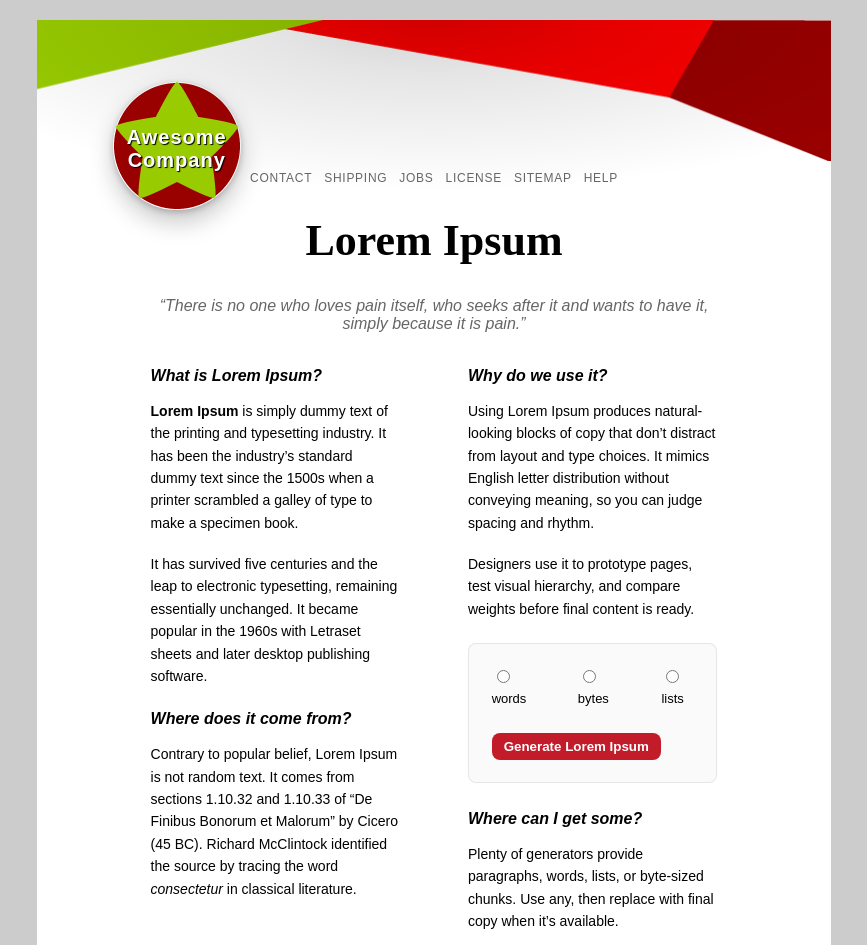
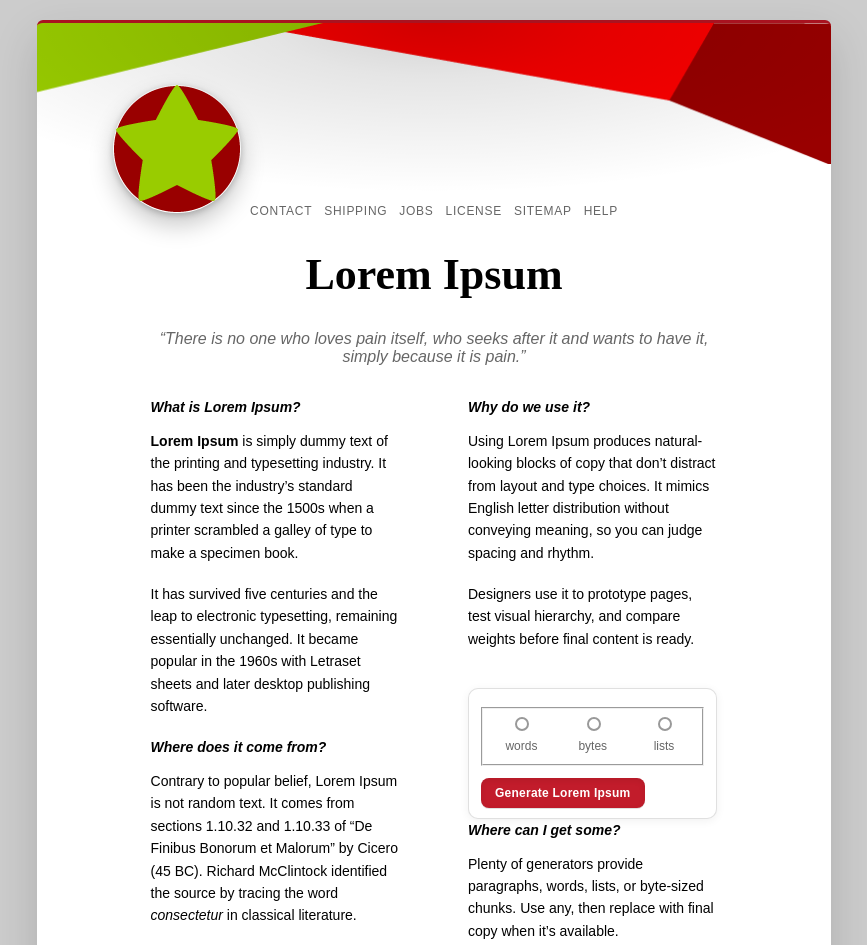
Before and after one commit to corbinlilya/M6.2Lab, a website: page index.html in a window 1280 px wide. Shown: the top 945 px of the page, without its empty margins (206-1073 px from the left). Drawn offline with Linux system fonts and the light colour scheme.

Commit message:
casedasd

```diff
--- a/css/style.css
+++ b/css/style.css
@@ -1,23 +1,25 @@
-* {
-  box-sizing: border-box;
+/* ===== Base (your originals kept) ===== */
+* { box-sizing: border-box; }
+html { font-family: sans-serif; }
+body { margin: 0; background: #ccc; }
+
+/* visually-hidden helper for the logo text */
+.vh{
+  position:absolute!important; width:1px; height:1px; padding:0; margin:-1px;
+  overflow:hidden; clip:rect(0 0 0 0); white-space:nowrap; border:0;
 }
 
-html {
-  font-family: sans-serif;
-}
-
-body {
-  margin: 0;
-  background: #ccc;
-}
-
+/* ===== Letter sheet (backgrounds preserved) ===== */
 article{
   width: 210mm;
   height: 297mm;
   margin: 20px auto;
   position: relative;
+
+  /* 3-row grid: top gutter | centered band | bottom gutter */
   display: grid;
-  grid-template-rows: 1fr auto 1fr;   /* middle row auto-sizes to your content */
+  /* LIFTED a bit higher (smaller top gutter, larger bottom gutter) */
+  grid-template-rows: minmax(8mm, 1fr) auto minmax(78mm, 1fr);
 
   background:
     url("../img/top-image.png") top center/contain no-repeat,
@@ -35,59 +37,49 @@ article{
     url("../img/top-image.png") top center/contain no-repeat,
     url("../img/bottom-image.png") bottom center/contain no-repeat,
     #fff;
+
+  /* paper chrome */
+  padding: 40mm 20mm 45mm;
+  border-top: 1mm solid #a91320;
+  border-bottom: 1mm solid #a91320;
+  border-radius: 6px;
+  box-shadow: 0 18px 45px rgba(0,0,0,.15);
 }
 
-address {
+/* footer address fixed bottom-right */
+address { position: absolute; bottom: 8mm; right: 20mm; }
+
+/* ===== Logo on h1 ===== */
+h1 {
   position: absolute;
-  bottom: 8mm;
-  right: 20mm;
+  top: 12mm; left: 20mm;
+  width: 128px; height: 128px;
+  font-size: 20px; letter-spacing: 1px; text-align: center; padding: 44px 0;
+  color: white; text-shadow: 1px 1px 1px black;
+
+  background: url("../img/logo.png") center/contain no-repeat;
+  box-shadow: 0 12px 24px rgba(0,0,0,.22), 0 2px 6px rgba(0,0,0,.20);
+  border-radius: 50%;
+  /* filter: drop-shadow(0 8px 14px rgba(0,0,0,.25)); */
 }
 
-h1 {
-  position: absolute;
-  top: 12mm;
-  left: 20mm;
-  width: 128px;
-  height: 128px;
-  font-size: 20px;
-  letter-spacing: 1px;
-  text-align: center;
-  padding: 44px 0;
-  color: white;
-  text-shadow: 1px 1px 1px black;
+/* ===== CENTERED GRID BAND ===== */
+.letter-grid{
+  grid-row: 2;                 /* middle row in the sheet grid */
+  grid-column: 1 / -1;
+  margin: 0;
+  height: auto;
+  align-self: center;
+  justify-self: center;
+  width: 100%;
 
-  /* logo as background image */
-  background: url("../img/logo.png") center/contain no-repeat;
-
-
-  /* Method 1: subtle drop shadow via CSS filter */
-  /* filter: drop-shadow(0 8px 14px rgba(0,0,0,.25)); */
-  box-shadow: 0 12px 24px rgba(0,0,0,.22), 0 2px 6px rgba(0,0,0,.20);
-  border-radius: 50%;
-}
-
-
-/* ===== CENTERED GRID BAND (add-on) ===== */
-
-/* Outer grid: gutters | fixed-width center | gutter */
-/* Center the entire content band vertically in the article */
-.letter-grid {
+  /* gutters | fixed-width center | gutters */
   display: grid;
   grid-template-columns: 1fr minmax(120mm, 150mm) 1fr;
   row-gap: 8mm;
-
-  /* center block vertically & horizontally */
-  place-items: center;
-  grid-template-rows: auto auto auto auto;
-  height: calc(100% - 80mm); /* leaves room for top + bottom art */
-  margin: 40mm 0;            /* pushes content away from header/footer */
 }
 
-/* keep children aligned to the middle column */
-.letter-grid > * {
-  grid-column: 2;
-  width: 100%;  /* stretch to column width */
-}
+.letter-grid > *{ grid-column: 2; width: 100%; }
 
 /* Top mini nav + title + quote */
 .mini-nav{
@@ -104,52 +96,87 @@ h1 {
 
 .page-title{
   font-family: "Times New Roman", Georgia, serif;
-  font-size: 44px;
-  font-weight: 700;
-  text-align: center;
-  margin: 0;
+  font-size: 44px; font-weight: 700;
+  text-align: center; margin: 0;
 }
-.tagline{
-  text-align: center;
-  color: #666;
-  font-style: italic;
-  margin: 0;
+.tagline{ text-align: center; color:#666; font-style: italic; margin: 0; }
+
+/* Inner content: TRUE two-column GRID */
+.content-grid{
+  display:grid;
+  grid-template-columns: 1fr 1fr;  /* left / right text columns */
+  gap: 18mm;                       /* column & row gap */
+  font-size: 14px; line-height: 1.6;
+  padding-bottom: 12mm;            /* breathing room above the footer */
 }
 
-/* Inner content: true two-column GRID */
-.content-grid{
-  display:grid;
-  grid-template-columns: 1fr 1fr; /* left / right columns */
-  gap: 18mm;                      /* column & row gap */
-  font-size: 14px;
-  line-height: 1.6;
-}
 .content-grid .col h3{
   margin: 0 0 3mm;
-  font-size: 16px;
+  font-size: 14px;
   font-style: italic;
 }
 .content-grid .col p{ margin: 0 0 5mm; }
 
-/* Small form panel sits neatly in a column */
+/* ===== Generate panel (match screenshot) ===== */
 .panel{
-  margin: 6mm 0;
-  padding: 6mm;
-  background:#fafafa;
-  border:1px solid rgba(0,0,0,.08);
-  border-radius:8px;
+  max-width: 260px;
+  margin: 10mm 0 0 auto;          /* aligns toward the right column edge */
+  padding: 10px 12px;
+  background:#fff;
+  border:1px solid rgba(0,0,0,.12);
+  border-radius:10px;
+  box-shadow: 0 2px 10px rgba(0,0,0,.06);
   font-size:13px;
-  break-inside: avoid; /* keep intact if this ever flows */
 }
-.panel .choices{ display:flex; gap: 12mm; margin: 0 0 6mm; border:0; padding:0; }
+
+/* radios in three equal cells */
+.panel .choices{
+  display: grid;
+  grid-template-columns: repeat(3, 1fr);
+  gap: 14px;
+  margin: 8px 0 12px;
+  align-items: center;
+  justify-items: center;
+}
+.panel .choices label{
+  display: grid;
+  place-items: center;
+  gap: 6px;
+  font-size: 12px;
+  color: #666;
+  cursor: pointer;
+}
+
+/* custom radio appearance */
+.panel .choices input[type="radio"]{
+  appearance: none;
+  width: 14px; height: 14px;
+  border: 2px solid #999; border-radius: 50%;
+  background: #fff; position: relative;
+}
+.panel .choices input[type="radio"]:checked{ border-color: #c21c2b; }
+.panel .choices input[type="radio"]:checked::after{
+  content: ""; position: absolute; inset: 3px;
+  border-radius: 50%; background: #c21c2b;
+}
+
+/* button style */
 .panel button{
-  border:0; background:#c21c2b; color:#fff;
-  padding:6px 12px; border-radius:8px; font-weight:600; cursor:pointer;
+  display: inline-block;
+  padding: 8px 14px;
+  border: 0; border-radius: 8px;
+  background: #c21c2b; color: #fff;
+  font-size: 12px; font-weight: 700; letter-spacing: .02em;
+  box-shadow: 0 1px 0 rgba(0,0,0,.12), inset 0 2px 6px rgba(0,0,0,.08);
+  cursor: pointer;
 }
+.panel button:hover{ filter: brightness(1.05); }
 .panel button:active{ transform: translateY(1px); }
 
-/* Optional: narrow preview */
+/* ===== Responsive preview niceties ===== */
 @media (max-width: 820px){
-  .letter-grid{ grid-template-columns: 1fr minmax(0, 1fr) 1fr; margin-top: 14mm; }
+  article{ width: 100%; height: auto; }
+  .letter-grid{ grid-template-columns: 1fr minmax(0, 1fr) 1fr; }
   .content-grid{ grid-template-columns: 1fr; gap: 12mm; }
+  address{ position: static; text-align: left; margin-top: 20mm; }
 }
```
Also changed, not shown: index.html (+11 -21 lines).
